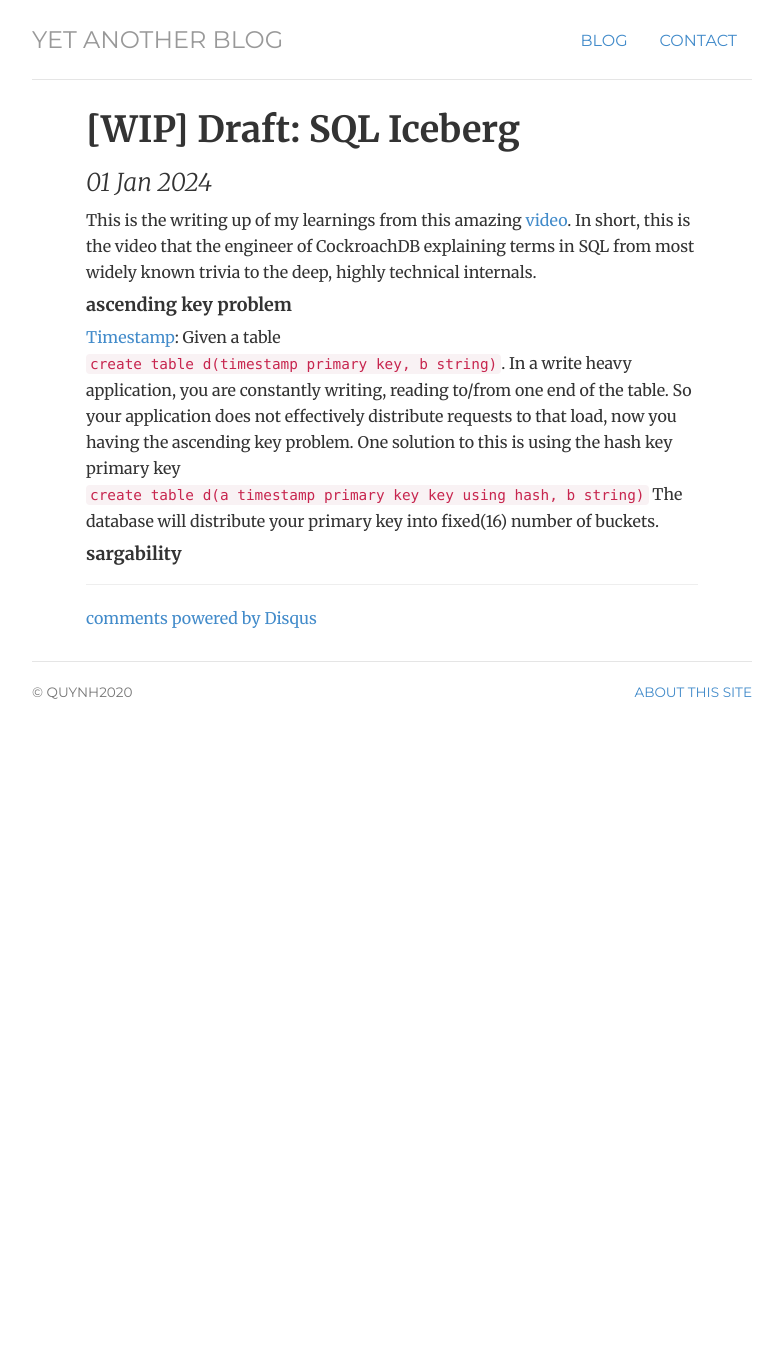
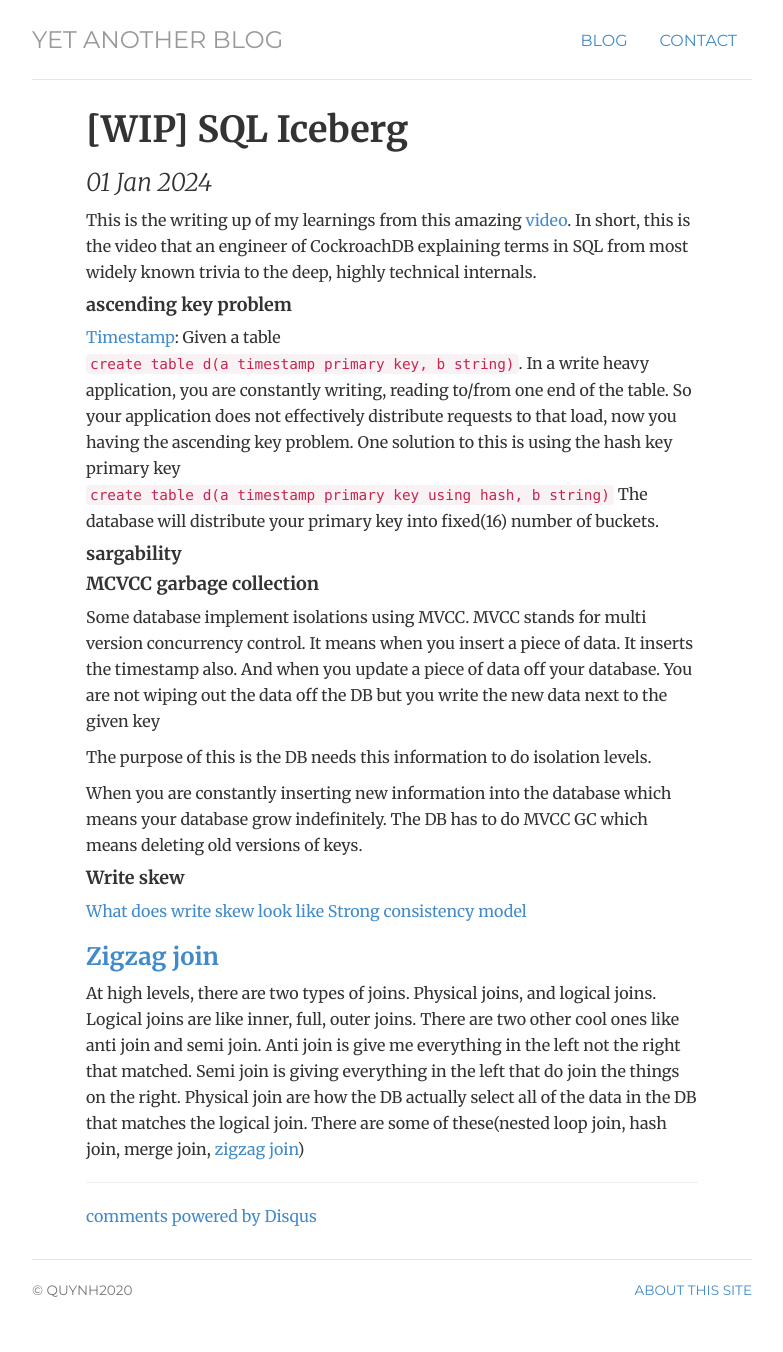
Before and after one commit to quynhdinh/quynhdinh.github.io, a Jekyll site: the page built from _posts/2024-01-01-sql-iceberg.md, in a window 1280 px wide. Shown: the whole page, without its empty margins (248-1031 px from the left). Built offline with Jekyll 4.4.1, drawn with Linux system fonts in a browser that asks for light colours; comment, search, counter and statistics services are not loaded; before the commit the page ends 900 px from its top, so only the background shows below that.

Commit message:
SQL iceberg

```diff
--- a/_posts/2024-01-01-sql-iceberg.md
+++ b/_posts/2024-01-01-sql-iceberg.md
@@ -1,13 +1,30 @@
 ---
 layout: post
-title: "[WIP] Draft: SQL Iceberg"
+title: "[WIP] SQL Iceberg"
 ---
 This is the writing up of my learnings from this amazing [video](https://www.youtube.com/watch?v=JZRWkfXNQOk). In short, this is
-the video that the engineer of CockroachDB explaining terms in SQL from most widely known trivia to the deep, highly technical internals.
+the video that an engineer of CockroachDB explaining terms in SQL from most widely known trivia to the deep, highly technical internals.
 #### ascending key problem
-[Timestamp](https://youtu.be/JZRWkfXNQOk?t=5345): Given a table `create table d(timestamp primary key, b string)`. In a write heavy application,
+[Timestamp](https://youtu.be/JZRWkfXNQOk?t=5345): Given a table `create table d(a timestamp primary key, b string)`. In a write heavy application,
 you are constantly writing, reading to/from one end of the table. So your application does not effectively distribute requests
-to that load, now you having the ascending key problem. One solution to this is using the hash key primary key `create table d(a timestamp primary key key using hash, b string)`
+to that load, now you having the ascending key problem. One solution to this is using the hash key primary key `create table d(a timestamp primary key using hash, b string)`
 The database will distribute your primary key into fixed(16) number of buckets.
 
 #### sargability
+
+#### MCVCC garbage collection
+Some database implement isolations using MVCC. MVCC stands for multi version concurrency control. It means when you insert a piece of data. It inserts the timestamp also.
+And when you update a piece of data off your database. You are not wiping out the data off the DB but you write the new data next to the given key
+
+The purpose of this is the DB needs this information to do isolation levels.
+
+When you are constantly inserting new information into the database which means your database grow indefinitely. The DB has to do MVCC GC which means deleting old versions of keys.
+
+#### Write skew
+[What does write skew look like](https://justinjaffray.com/what-does-write-skew-look-like/)
+[Strong consistency model](https://aphyr.com/posts/313-strong-consistency-models)
+
+### [Zigzag join](https://youtu.be/JZRWkfXNQOk?t=3854)
+At high levels, there are two types of joins. Physical joins, and logical joins. Logical joins are like inner, full, outer joins. There are two other cool ones like anti join and semi join.
+Anti join is give me everything in the left not the right that matched. Semi join is giving everything in the left that do join the things on the right. Physical join are how the DB actually
+select all of the data in the DB that matches the logical join. There are some of these(nested loop join, hash join, merge join, [zigzag join](https://www.youtube.com/watch?v=ofhEyDBpngM))
```
